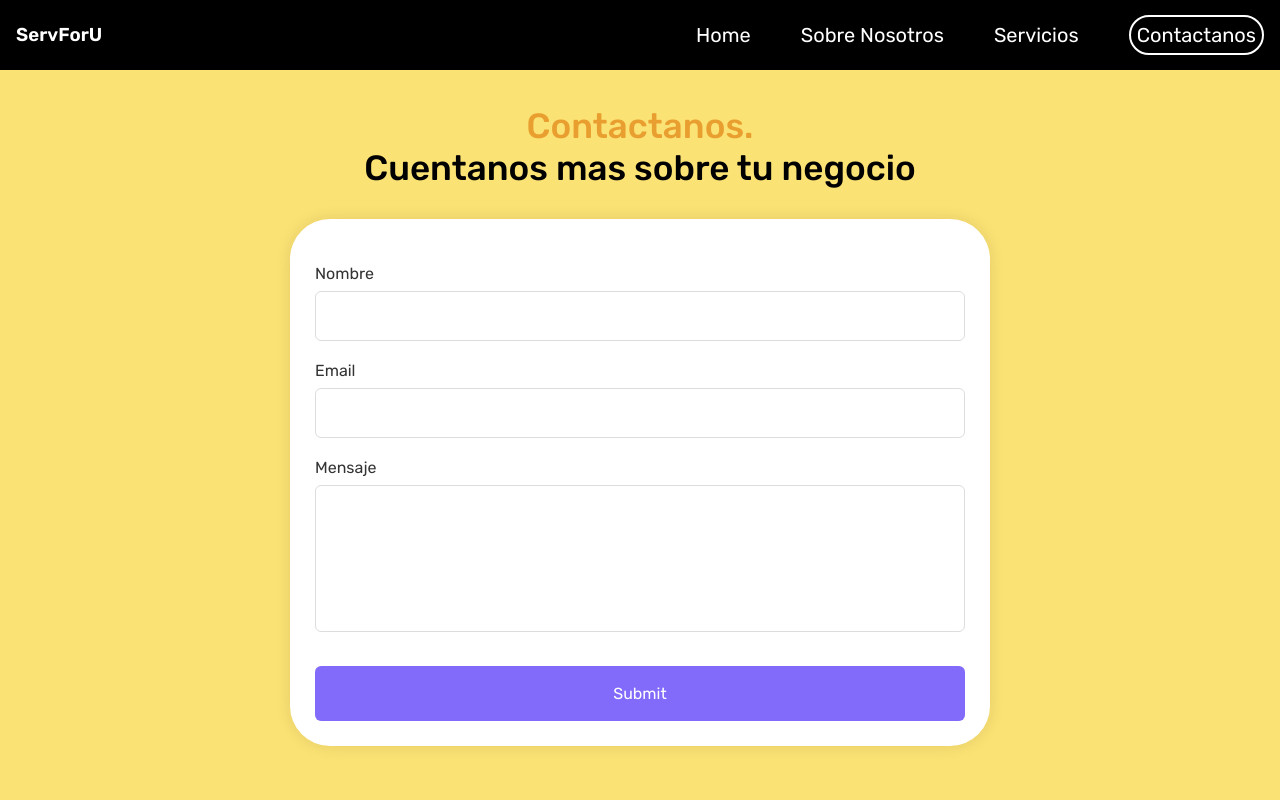
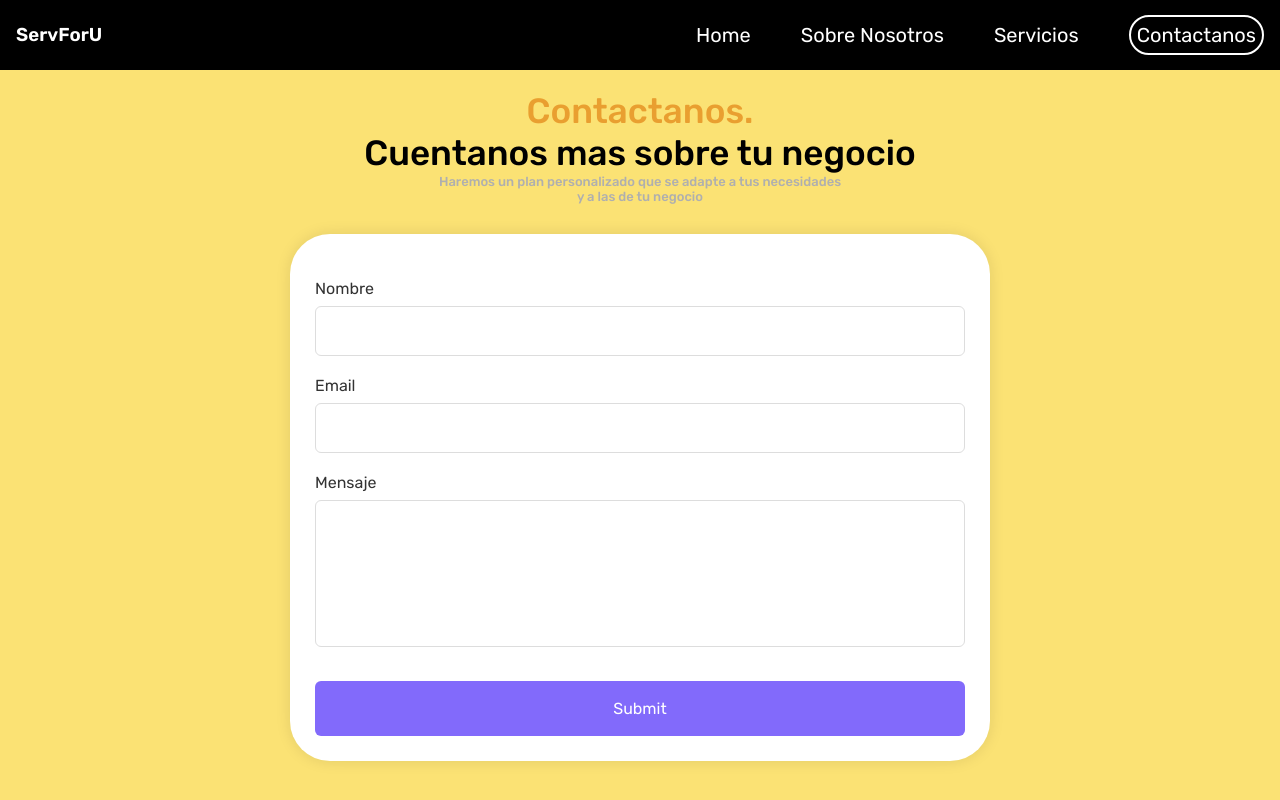
Before and after one commit to benjaminBraner/servforu, a React (Vite) app: page /contact in a window 1280 px wide. Shown: the top 800 px of the page. Built offline with nearby package versions, Linux system fonts and the light colour scheme.

Commit message:
contact form changes

```diff
--- a/src/components/public/ContactForm.jsx
+++ b/src/components/public/ContactForm.jsx
@@ -3,7 +3,7 @@ import {
      container,
      form,
      inputBox,
-     presentation
+     presentation,
 } from '../../scss/components/public/_ContactForm.module.scss'
 import { Footer } from './home/Footer'
 export const ContactForm = () => {
@@ -14,6 +14,8 @@ export const ContactForm = () => {
                          <p><span>Contactanos.</span><br />
                               Cuentanos mas sobre tu negocio
                          </p>
+                         <p>Haremos un plan personalizado que se adapte a tus necesidades<br />
+                              y a las de tu negocio</p>
                     </div>
                     <form action="https://formsubmit.co/benjamin.branner@gmail.com" className={form} method='POST'>
                          <div className={inputBox}>
--- a/src/scss/components/public/_ContactForm.module.scss
+++ b/src/scss/components/public/_ContactForm.module.scss
@@ -1,22 +1,3 @@
-// .contact {
-//      margin-top: var(--navbar-height);
-//      background-color: #fbe274;
-//      width: 100%;
-//      height: calc(100vh - 70px);
-//      padding: 15px;
-
-//      form {
-//           border-radius: 40px;
-//           background-color: rgb(255, 255, 255);
-//           display: flex;
-//           flex-direction: column;
-
-//           textarea {
-//                resize: none;
-//           }
-//      }
-// }
-
 .container {
      display: flex;
      flex-direction: column;
@@ -28,7 +9,6 @@
      margin-top: 70px;
 
      .presentation {
-          // height: calc(100vh - 70px);
           display: flex;
           flex-direction: column;
           align-items: center;
@@ -43,10 +23,17 @@
                font-size: 35px;
                font-weight: 500;
           }
+
+          p:nth-child(2) {
+               text-align: center;
+               font-size: 13px;
+               color: #afafaf;
+          }
      }
 
 
 }
+
 
 .container .form {
      position: relative;
@@ -66,8 +53,6 @@
      font-weight: 500;
      text-align: center;
 }
-
-.container .form {}
 
 .form .inputBox {
      width: 100%;
```
